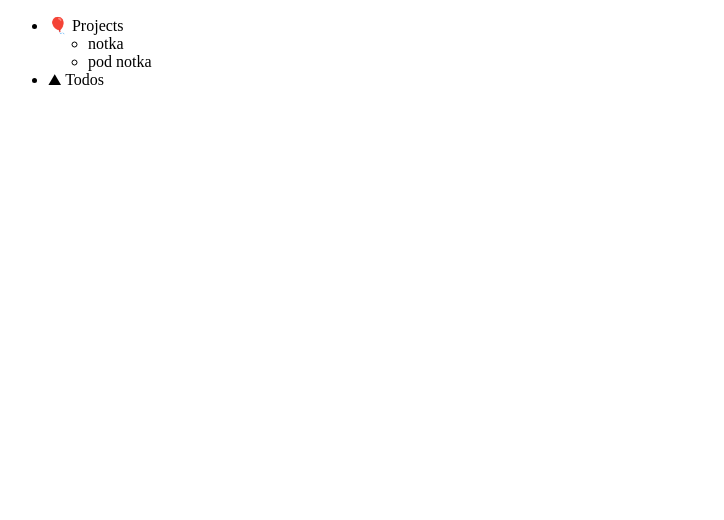
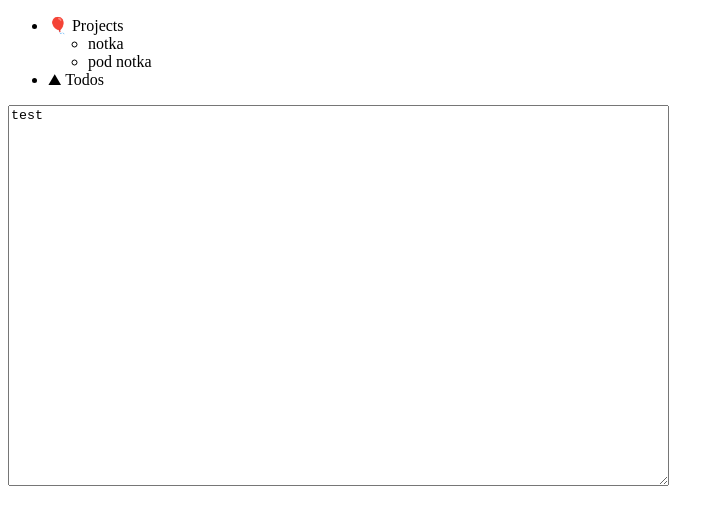
Before and after one commit to Deseteral/notka, a React app: page / in a window 1280 px wide. Shown: the top 520 px of the page, without its empty margins (0-724 px from the left). Built offline with nearby package versions, Linux system fonts and the light colour scheme.

Commit message:
NoteEditor component

```diff
--- a/src/components/Dashboard.tsx
+++ b/src/components/Dashboard.tsx
@@ -2,6 +2,7 @@ import * as React from 'react';
 import { RepositoryData, DirectoryID } from '../domain';
 import DirectoryTree from './DirectoryTree';
 import NoteList from './NoteList';
+import NoteEditor from './NoteEditor';
 
 interface DashboardProps {
   repoData: RepositoryData;
@@ -17,6 +18,7 @@ function Dashboard({ repoData } : DashboardProps) : JSX.Element {
         onDirectoryClick={(id: DirectoryID) => setSelectedDir(id)}
       />
       <NoteList notes={repoData.notes.filter(note => note.parent === selectedDir)} />
+      <NoteEditor content="test" />
     </div>
   );
 }
--- /dev/null
+++ b/src/components/NoteEditor.tsx
@@ -0,0 +1,18 @@
+import * as React from 'react';
+
+export interface NoteEditorProps {
+  content: string;
+}
+
+function NoteEditor({ content }: NoteEditorProps): JSX.Element {
+  return (
+    <textarea
+      rows={25}
+      cols={80}
+    >
+      {content}
+    </textarea>
+  );
+}
+
+export default NoteEditor;
--- a/src/components/NoteList.tsx
+++ b/src/components/NoteList.tsx
@@ -5,7 +5,9 @@ interface NoteListProps {
   notes: Note[];
 }
 
-function NoteList({ notes }: NoteListProps) : JSX.Element {
+function NoteList({ notes }: NoteListProps) : (JSX.Element | null) {
+  if (notes.length === 0) return null;
+
   return (
     <ul>
       {notes.map(note => (
```
